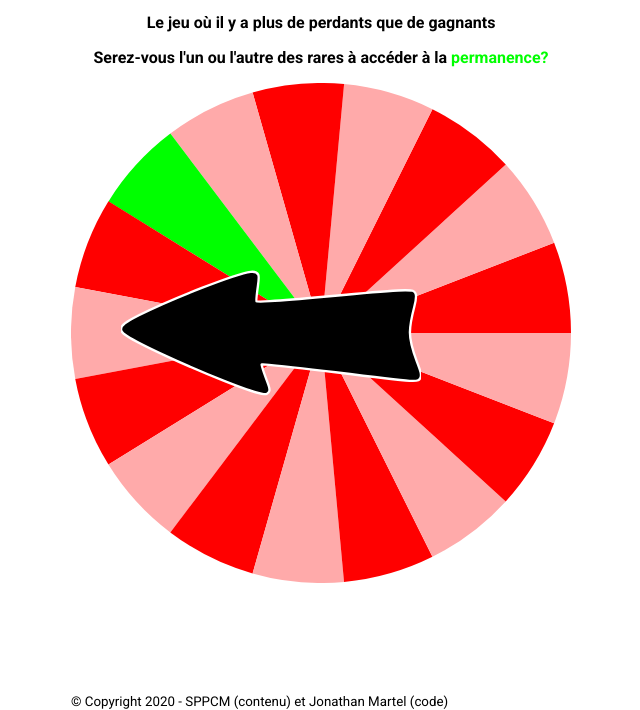
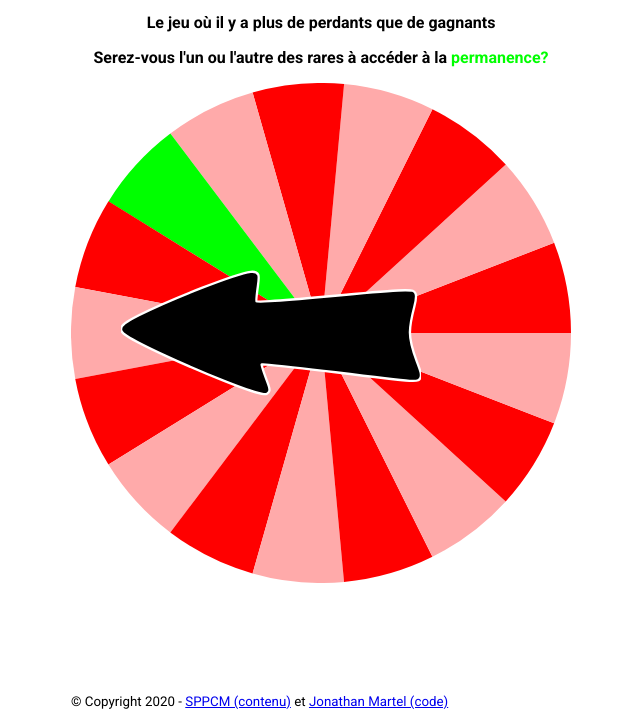
Before and after one commit to JonathanMartel/roue-infortune, a plain HTML site: page index.html in a window 1280 px wide. Shown: the part 90-800 px from the top of the page, without its empty margins (319-959 px from the left). Drawn offline with Linux system fonts and the light colour scheme.

Commit message:
Ajout des liens vers les auteurs

```diff
--- a/index.html
+++ b/index.html
@@ -31,7 +31,7 @@
                 <div></div>
                 <button class="btnReprendre">Réessayer</button>
         </div>
-        <footer><small>&copy; Copyright 2020 - SPPCM (contenu) et Jonathan Martel (code)</small></footer>
+        <footer><small>&copy; Copyright 2020 - <a href="https://www.sppcm.org/">SPPCM (contenu)</a> et <a href="https://github.com/JonathanMartel/roue-infortune">Jonathan Martel (code)</a></small></footer>
     </main>
 
 </body>
```
